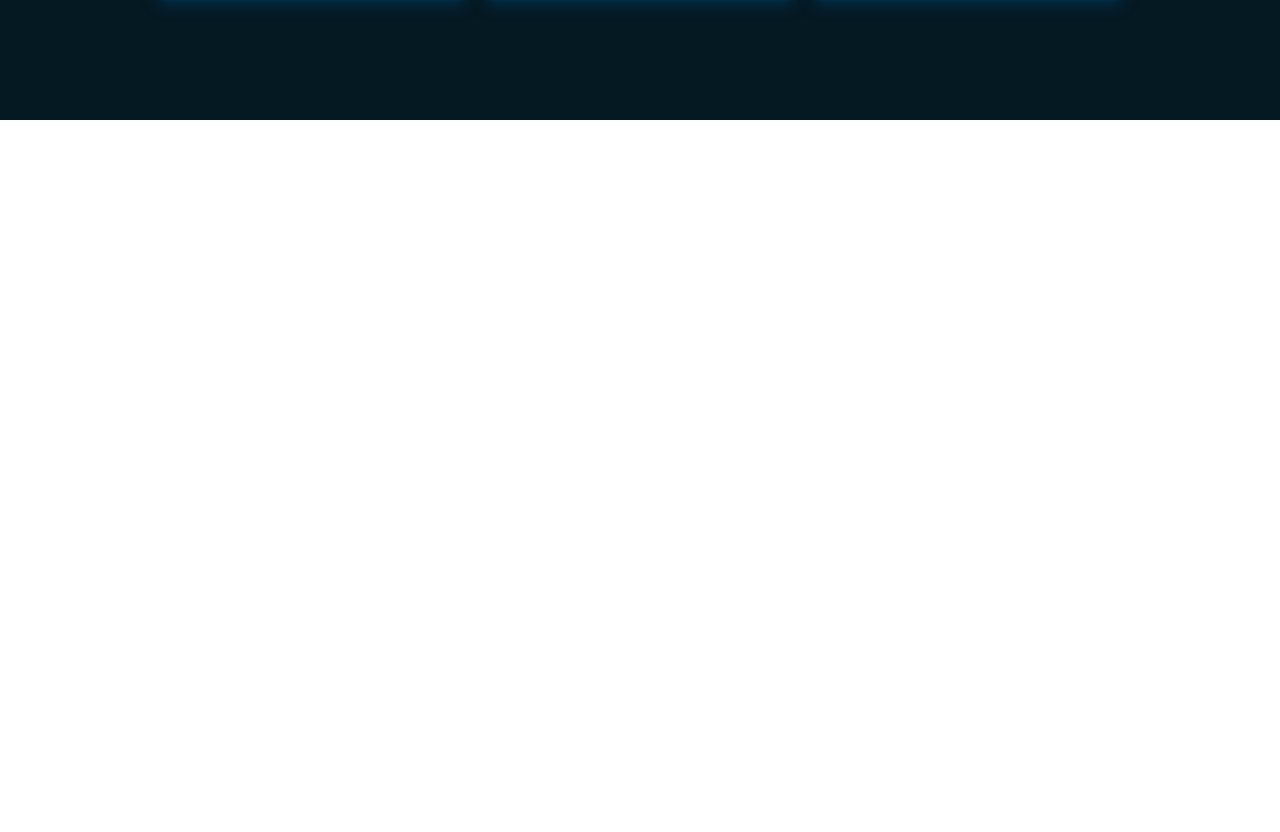
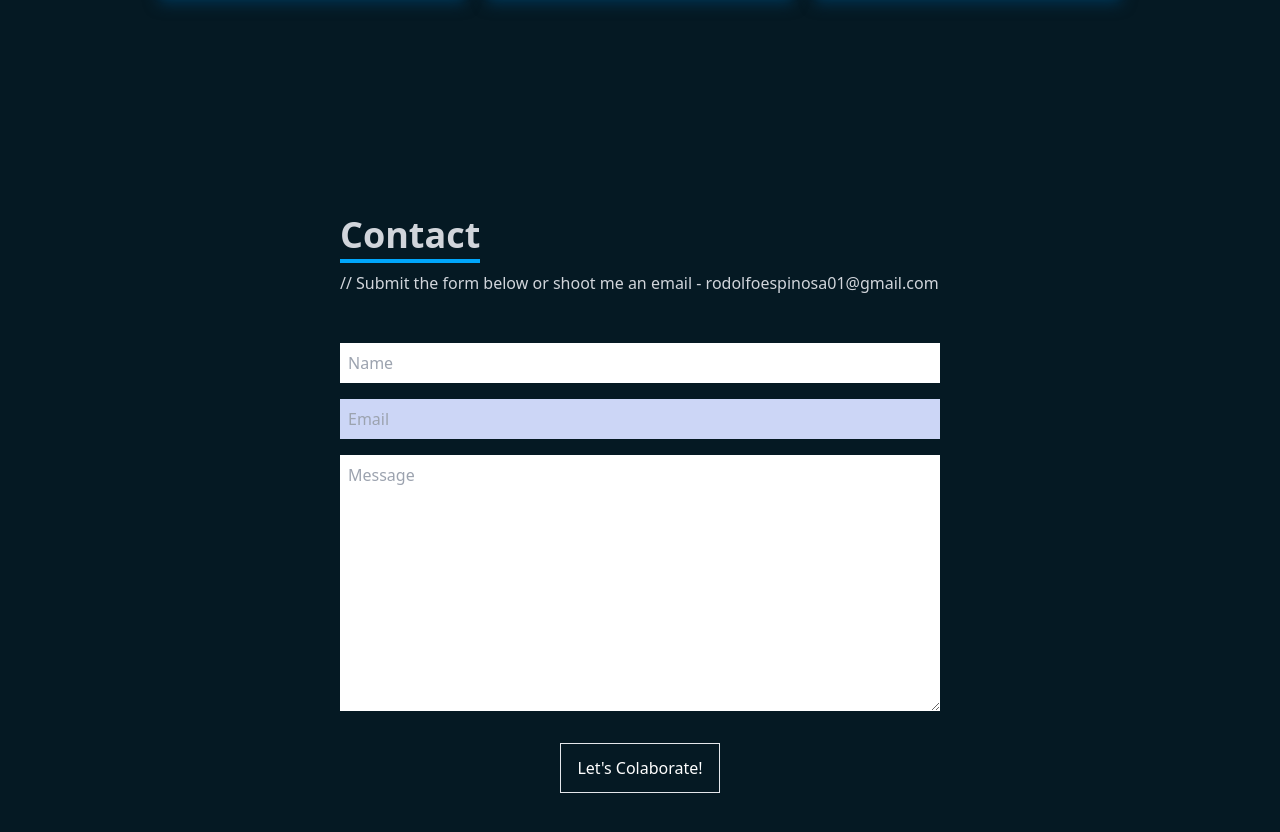
Before and after one commit to rodolfoespinosa01/bc_c20_reactPortfolio, a React (Create React App) app in the folder my-portfolio/: page / in a window 1280 px wide. Shown: the part 3080-3912 px from the top of the page. Before the commit the page ends 3200 px from the top, so only its background shows below. Built offline with nearby package versions, Linux system fonts and the light colour scheme.

Commit message:
functional portfolio, need to still incorporate single page app instead of scroll

```diff
--- a/my-portfolio/src/App.js
+++ b/my-portfolio/src/App.js
@@ -1,4 +1,5 @@
 import About from "./components/About";
+import Contact from "./components/Contact";
 import Home from "./components/Home";
 import Navbar from "./components/Navbar";
 import Skills from "./components/Skills";
@@ -12,6 +13,7 @@
       <About />
       <Skills />
       <Work />
+      <Contact />
     </div>
   );
 }
--- /dev/null
+++ b/my-portfolio/src/components/Contact.jsx
@@ -0,0 +1,22 @@
+import React from 'react'
+
+const Contact = () => {
+  return (
+    <div name='contact' className="w-full h-screen bg-[#051923] flex justify-center items-center p-4">
+      <form action="" className="flex flex-col max-w-[600px] w-full">
+        <div className="pb-8">
+          <p className="text-4xl font-bold inline border-b-4 border-[#00a6fb] text-gray-300">Contact</p>
+          <p className="text-gray-300 py-4">// Submit the form below or shoot me an email - rodolfoespinosa01@gmail.com</p>
+        </div>
+        <input className="bg-[#cc6f6] p-2" type="text" placeholder='Name' name='name' />
+        <input className="my-4 p-2 bg-[#ccd6f6]" type="email" placeholder='Email' name='email' />
+        <textarea className="bg-[#cc6f6] p-2" name="message" rows="10" placeholder='Message'></textarea>
+        <button className="text-white border -2 hover:bg-[#00a6fb] hover:border-[#006494] px-4 py-3 my-8 mx-auto flex items-center">Let's Colaborate!</button>
+
+      </form>
+
+    </div>
+  )
+}
+
+export default Contact
--- a/my-portfolio/src/components/Navbar.jsx
+++ b/my-portfolio/src/components/Navbar.jsx
@@ -2,6 +2,7 @@
 import { FaBars, FaTimes, FaGithub, FaLinkedin } from 'react-icons/fa'
 import { HiOutlineMail } from 'react-icons/hi'
 import { BsFillPersonLinesFill } from 'react-icons/bs'
+
 
 import Logo from '../assets/pngTree_robot1.png'
 
```
